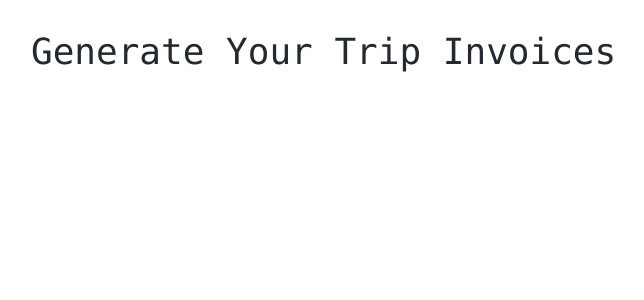
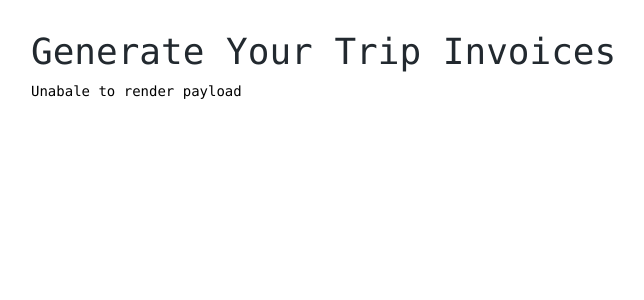
Before and after one commit to AmoDinho/nodejs-africa23-talk, a Next.js app in the folder frontend/: page / in a window 1280 px wide. Shown: the top 300 px of the page, without its empty margins (19-663 px from the left). Built offline with nearby package versions, Linux system fonts and the light colour scheme.

Commit message:
render is working

```diff
--- a/frontend/components/TripList.js
+++ b/frontend/components/TripList.js
@@ -1,4 +1,6 @@
-export const TripList = ({ tripPayload }) => {
+const TripList = ({ tripPayload }) => {
   if (!tripPayload) return <p>Unabale to render payload</p>;
   return <div></div>;
 };
+
+export default TripList;
--- a/frontend/pages/index.js
+++ b/frontend/pages/index.js
@@ -1,8 +1,9 @@
 import App from '../components/App';
-
+import TripList from '../components/TripList';
 const IndexPage = () => (
   <App>
     <div className="text-4xl text-black"> Generate Your Trip Invoices</div>
+    <TripList />
   </App>
 );
 
```
